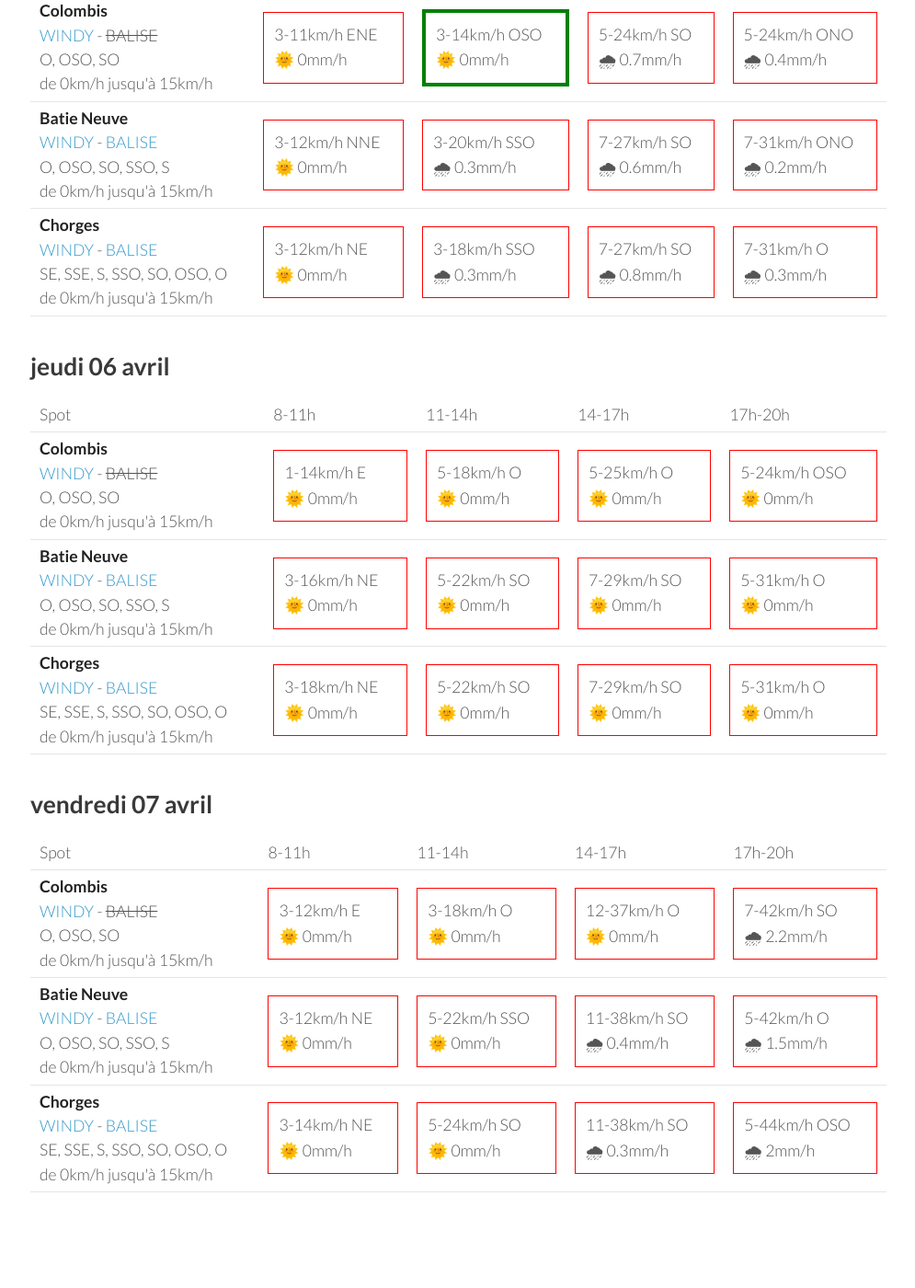
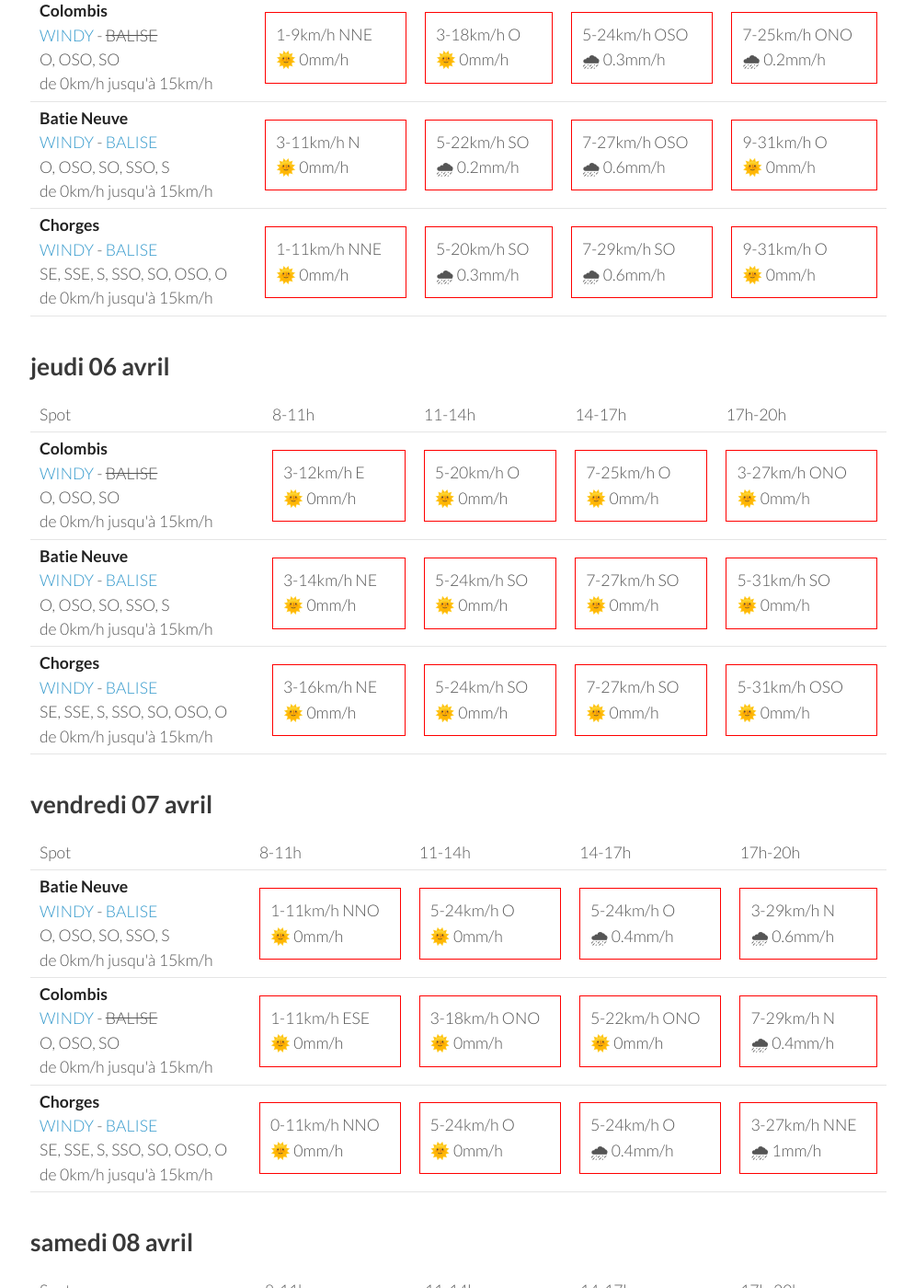
Before and after one commit to parapente-dans-le-nord/parapente-dans-le-nord.github.io, a Jekyll site: the page built from saint_andre.markdown, in a window 1280 px wide and 1400 px high, scrolled down 1325 px. Shown: the whole window at 92% size, without its empty margins (25-1020 px from the left). Built offline with Jekyll 4.4.1, drawn with Linux system fonts in a browser that asks for light colours; some of the changed text lies outside the part shown.

Commit message:
update index.markdown

```diff
--- a/saint_andre.markdown
+++ b/saint_andre.markdown
@@ -24,31 +24,28 @@ page mise à jour le lundi 03 avril 06:35
 <tr>
         <td><strong>Chorges</strong><br><a href="https://windy.com/44.578/6.280?44.559,6.262,10">WINDY</a> - <span class=""><a href="https://www.openwindmap.org/PP554">BALISE</a> </span><br> <span class="vent-favorable">SE, SSE, S, SSO, SO, OSO, O</span><br><span class="force-vent">de 0km/h jusqu'à 15km/h</span> </td>
 
-            <td><div class="not-flyable"><p>1-5km/h NNO</p><p>🌞 0mm/h</p></div></td>
-            <td><div class="flyable"><p>5-9km/h SO</p><p>🌞 0mm/h</p></div></td>
-            <td><div class="not-flyable"><p>11-25km/h OSO</p><p>🌞 0mm/h</p></div></td>
-            <td><div class="not-flyable"><p>11-27km/h NO</p><p>🌞 0mm/h</p></div></td>
-
+            <td><div class="not-flyable"><p>0-0km/h NA</p><p>🌧️ 0mm/h</p></div></td>
+            <td><div class="flyable"><p>5-11km/h SSO</p><p>🌞 0mm/h</p></div></td>
+            <td><div class="not-flyable"><p>11-22km/h SO</p><p>🌞 0mm/h</p></div></td>
+            <td><div class="not-flyable"><p>12-24km/h NNO</p><p>🌞 0mm/h</p></div></td>
 
     </tr>
 <tr>
         <td><strong>Batie Neuve</strong><br><a href="https://windy.com/44.584/6.236?44.559,6.262,10,m:eTtagly">WINDY</a> - <span class=""><a href="https://www.openwindmap.org/PP554">BALISE</a> </span><br> <span class="vent-favorable">O, OSO, SO, SSO, S</span><br><span class="force-vent">de 0km/h jusqu'à 15km/h</span> </td>
 
-            <td><div class="not-flyable"><p>5-11km/h NE</p><p>🌞 0mm/h</p></div></td>
-            <td><div class="flyable"><p>3-9km/h SSO</p><p>🌞 0mm/h</p></div></td>
-            <td><div class="not-flyable"><p>11-31km/h NNO</p><p>🌞 0mm/h</p></div></td>
-            <td><div class="not-flyable"><p>14-37km/h NNO</p><p>🌞 0mm/h</p></div></td>
-
+            <td><div class="not-flyable"><p>0-0km/h NA</p><p>🌧️ 0mm/h</p></div></td>
+            <td><div class="flyable"><p>1-7km/h S</p><p>🌞 0mm/h</p></div></td>
+            <td><div class="not-flyable"><p>11-27km/h NO</p><p>🌞 0mm/h</p></div></td>
+            <td><div class="not-flyable"><p>14-40km/h NNO</p><p>🌞 0mm/h</p></div></td>
 
     </tr>
 <tr>
         <td><strong>Colombis</strong><br><a href="https://windy.com/44.494/6.216?44.559,6.262,10">WINDY</a> - <span class="no-balise"> BALISE </span><br> <span class="vent-favorable">O, OSO, SO</span><br><span class="force-vent">de 0km/h jusqu'à 15km/h</span> </td>
 
-            <td><div class="not-flyable"><p>3-16km/h N</p><p>🌞 0mm/h</p></div></td>
-            <td><div class="not-flyable"><p>5-12km/h SE</p><p>🌞 0mm/h</p></div></td>
-            <td><div class="not-flyable"><p>9-27km/h NNO</p><p>🌞 0mm/h</p></div></td>
-            <td><div class="not-flyable"><p>14-37km/h NNO</p><p>🌞 0mm/h</p></div></td>
-
+            <td><div class="not-flyable"><p>0-0km/h NA</p><p>🌧️ 0mm/h</p></div></td>
+            <td><div class="not-flyable"><p>1-5km/h SE</p><p>🌞 0mm/h</p></div></td>
+            <td><div class="not-flyable"><p>11-27km/h NNO</p><p>🌞 0mm/h</p></div></td>
+            <td><div class="not-flyable"><p>16-37km/h NNO</p><p>🌞 0mm/h</p></div></td>
 
     </tr>
 
@@ -68,12 +65,12 @@ page mise à jour le lundi 03 avril 06:35
       <td>17h-20h</td>
     </tr>
 <tr>
-        <td><strong>Colombis</strong><br><a href="https://windy.com/44.494/6.216?44.559,6.262,10">WINDY</a> - <span class="no-balise"> BALISE </span><br> <span class="vent-favorable">O, OSO, SO</span><br><span class="force-vent">de 0km/h jusqu'à 15km/h</span> </td>
+        <td><strong>Batie Neuve</strong><br><a href="https://windy.com/44.584/6.236?44.559,6.262,10,m:eTtagly">WINDY</a> - <span class=""><a href="https://www.openwindmap.org/PP554">BALISE</a> </span><br> <span class="vent-favorable">O, OSO, SO, SSO, S</span><br><span class="force-vent">de 0km/h jusqu'à 15km/h</span> </td>
 
-            <td><div class="not-flyable"><p>0-3km/h NE</p><p>🌞 0mm/h</p></div></td>
-            <td><div class="flyable"><p>5-11km/h SO</p><p>🌞 0mm/h</p></div></td>
-            <td><div class="not-flyable"><p>7-24km/h O</p><p>🌞 0mm/h</p></div></td>
-            <td><div class="not-flyable"><p>11-27km/h NNO</p><p>🌞 0mm/h</p></div></td>
+            <td><div class="not-flyable"><p>3-5km/h NE</p><p>🌞 0mm/h</p></div></td>
+            <td><div class="flyable"><p>5-14km/h SO</p><p>🌞 0mm/h</p></div></td>
+            <td><div class="not-flyable"><p>9-25km/h O</p><p>🌞 0mm/h</p></div></td>
+            <td><div class="not-flyable"><p>12-29km/h NNO</p><p>🌞 0mm/h</p></div></td>
 
 
     </tr>
@@ -81,19 +78,19 @@ page mise à jour le lundi 03 avril 06:35
         <td><strong>Chorges</strong><br><a href="https://windy.com/44.578/6.280?44.559,6.262,10">WINDY</a> - <span class=""><a href="https://www.openwindmap.org/PP554">BALISE</a> </span><br> <span class="vent-favorable">SE, SSE, S, SSO, SO, OSO, O</span><br><span class="force-vent">de 0km/h jusqu'à 15km/h</span> </td>
 
             <td><div class="not-flyable"><p>3-5km/h NE</p><p>🌞 0mm/h</p></div></td>
-            <td><div class="flyable"><p>5-14km/h OSO</p><p>🌞 0mm/h</p></div></td>
-            <td><div class="not-flyable"><p>14-27km/h SO</p><p>🌞 0mm/h</p></div></td>
-            <td><div class="not-flyable"><p>9-22km/h ONO</p><p>🌞 0mm/h</p></div></td>
+            <td><div class="flyable"><p>5-12km/h SO</p><p>🌞 0mm/h</p></div></td>
+            <td><div class="not-flyable"><p>16-31km/h SO</p><p>🌞 0mm/h</p></div></td>
+            <td><div class="not-flyable"><p>7-24km/h ONO</p><p>🌞 0mm/h</p></div></td>
 
 
     </tr>
 <tr>
-        <td><strong>Batie Neuve</strong><br><a href="https://windy.com/44.584/6.236?44.559,6.262,10,m:eTtagly">WINDY</a> - <span class=""><a href="https://www.openwindmap.org/PP554">BALISE</a> </span><br> <span class="vent-favorable">O, OSO, SO, SSO, S</span><br><span class="force-vent">de 0km/h jusqu'à 15km/h</span> </td>
+        <td><strong>Colombis</strong><br><a href="https://windy.com/44.494/6.216?44.559,6.262,10">WINDY</a> - <span class="no-balise"> BALISE </span><br> <span class="vent-favorable">O, OSO, SO</span><br><span class="force-vent">de 0km/h jusqu'à 15km/h</span> </td>
 
-            <td><div class="not-flyable"><p>3-5km/h NE</p><p>🌞 0mm/h</p></div></td>
-            <td><div class="not-flyable"><p>7-16km/h OSO</p><p>🌞 0mm/h</p></div></td>
-            <td><div class="not-flyable"><p>11-27km/h OSO</p><p>🌞 0mm/h</p></div></td>
-            <td><div class="not-flyable"><p>12-31km/h NNO</p><p>🌞 0mm/h</p></div></td>
+            <td><div class="not-flyable"><p>1-3km/h NE</p><p>🌞 0mm/h</p></div></td>
+            <td><div class="not-flyable"><p>5-12km/h S</p><p>🌞 0mm/h</p></div></td>
+            <td><div class="not-flyable"><p>7-24km/h O</p><p>🌞 0mm/h</p></div></td>
+            <td><div class="not-flyable"><p>9-25km/h NNO</p><p>🌞 0mm/h</p></div></td>
 
 
     </tr>
@@ -116,30 +113,30 @@ page mise à jour le lundi 03 avril 06:35
 <tr>
         <td><strong>Colombis</strong><br><a href="https://windy.com/44.494/6.216?44.559,6.262,10">WINDY</a> - <span class="no-balise"> BALISE </span><br> <span class="vent-favorable">O, OSO, SO</span><br><span class="force-vent">de 0km/h jusqu'à 15km/h</span> </td>
 
-            <td><div class="not-flyable"><p>3-11km/h ENE</p><p>🌞 0mm/h</p></div></td>
-            <td><div class="flyable"><p>3-14km/h OSO</p><p>🌞 0mm/h</p></div></td>
-            <td><div class="not-flyable"><p>5-24km/h SO</p><p>🌧 0.7mm/h</p></div></td>
-            <td><div class="not-flyable"><p>5-24km/h ONO</p><p>🌧 0.4mm/h</p></div></td>
+            <td><div class="not-flyable"><p>1-9km/h NNE</p><p>🌞 0mm/h</p></div></td>
+            <td><div class="not-flyable"><p>3-18km/h O</p><p>🌞 0mm/h</p></div></td>
+            <td><div class="not-flyable"><p>5-24km/h OSO</p><p>🌧 0.3mm/h</p></div></td>
+            <td><div class="not-flyable"><p>7-25km/h ONO</p><p>🌧 0.2mm/h</p></div></td>
 
 
     </tr>
 <tr>
         <td><strong>Batie Neuve</strong><br><a href="https://windy.com/44.584/6.236?44.559,6.262,10,m:eTtagly">WINDY</a> - <span class=""><a href="https://www.openwindmap.org/PP554">BALISE</a> </span><br> <span class="vent-favorable">O, OSO, SO, SSO, S</span><br><span class="force-vent">de 0km/h jusqu'à 15km/h</span> </td>
 
-            <td><div class="not-flyable"><p>3-12km/h NNE</p><p>🌞 0mm/h</p></div></td>
-            <td><div class="not-flyable"><p>3-20km/h SSO</p><p>🌧 0.3mm/h</p></div></td>
-            <td><div class="not-flyable"><p>7-27km/h SO</p><p>🌧 0.6mm/h</p></div></td>
-            <td><div class="not-flyable"><p>7-31km/h ONO</p><p>🌧 0.2mm/h</p></div></td>
+            <td><div class="not-flyable"><p>3-11km/h N</p><p>🌞 0mm/h</p></div></td>
+            <td><div class="not-flyable"><p>5-22km/h SO</p><p>🌧 0.2mm/h</p></div></td>
+            <td><div class="not-flyable"><p>7-27km/h OSO</p><p>🌧 0.6mm/h</p></div></td>
+            <td><div class="not-flyable"><p>9-31km/h O</p><p>🌞 0mm/h</p></div></td>
 
 
     </tr>
 <tr>
         <td><strong>Chorges</strong><br><a href="https://windy.com/44.578/6.280?44.559,6.262,10">WINDY</a> - <span class=""><a href="https://www.openwindmap.org/PP554">BALISE</a> </span><br> <span class="vent-favorable">SE, SSE, S, SSO, SO, OSO, O</span><br><span class="force-vent">de 0km/h jusqu'à 15km/h</span> </td>
 
-            <td><div class="not-flyable"><p>3-12km/h NE</p><p>🌞 0mm/h</p></div></td>
-            <td><div class="not-flyable"><p>3-18km/h SSO</p><p>🌧 0.3mm/h</p></div></td>
-            <td><div class="not-flyable"><p>7-27km/h SO</p><p>🌧 0.8mm/h</p></div></td>
-            <td><div class="not-flyable"><p>7-31km/h O</p><p>🌧 0.3mm/h</p></div></td>
+            <td><div class="not-flyable"><p>1-11km/h NNE</p><p>🌞 0mm/h</p></div></td>
+            <td><div class="not-flyable"><p>5-20km/h SO</p><p>🌧 0.3mm/h</p></div></td>
+            <td><div class="not-flyable"><p>7-29km/h SO</p><p>🌧 0.6mm/h</p></div></td>
+            <td><div class="not-flyable"><p>9-31km/h O</p><p>🌞 0mm/h</p></div></td>
 
 
     </tr>
@@ -162,30 +159,30 @@ page mise à jour le lundi 03 avril 06:35
 <tr>
         <td><strong>Colombis</strong><br><a href="https://windy.com/44.494/6.216?44.559,6.262,10">WINDY</a> - <span class="no-balise"> BALISE </span><br> <span class="vent-favorable">O, OSO, SO</span><br><span class="force-vent">de 0km/h jusqu'à 15km/h</span> </td>
 
-            <td><div class="not-flyable"><p>1-14km/h E</p><p>🌞 0mm/h</p></div></td>
-            <td><div class="not-flyable"><p>5-18km/h O</p><p>🌞 0mm/h</p></div></td>
-            <td><div class="not-flyable"><p>5-25km/h O</p><p>🌞 0mm/h</p></div></td>
-            <td><div class="not-flyable"><p>5-24km/h OSO</p><p>🌞 0mm/h</p></div></td>
+            <td><div class="not-flyable"><p>3-12km/h E</p><p>🌞 0mm/h</p></div></td>
+            <td><div class="not-flyable"><p>5-20km/h O</p><p>🌞 0mm/h</p></div></td>
+            <td><div class="not-flyable"><p>7-25km/h O</p><p>🌞 0mm/h</p></div></td>
+            <td><div class="not-flyable"><p>3-27km/h ONO</p><p>🌞 0mm/h</p></div></td>
 
 
     </tr>
 <tr>
         <td><strong>Batie Neuve</strong><br><a href="https://windy.com/44.584/6.236?44.559,6.262,10,m:eTtagly">WINDY</a> - <span class=""><a href="https://www.openwindmap.org/PP554">BALISE</a> </span><br> <span class="vent-favorable">O, OSO, SO, SSO, S</span><br><span class="force-vent">de 0km/h jusqu'à 15km/h</span> </td>
 
-            <td><div class="not-flyable"><p>3-16km/h NE</p><p>🌞 0mm/h</p></div></td>
-            <td><div class="not-flyable"><p>5-22km/h SO</p><p>🌞 0mm/h</p></div></td>
-            <td><div class="not-flyable"><p>7-29km/h SO</p><p>🌞 0mm/h</p></div></td>
-            <td><div class="not-flyable"><p>5-31km/h O</p><p>🌞 0mm/h</p></div></td>
+            <td><div class="not-flyable"><p>3-14km/h NE</p><p>🌞 0mm/h</p></div></td>
+            <td><div class="not-flyable"><p>5-24km/h SO</p><p>🌞 0mm/h</p></div></td>
+            <td><div class="not-flyable"><p>7-27km/h SO</p><p>🌞 0mm/h</p></div></td>
+            <td><div class="not-flyable"><p>5-31km/h SO</p><p>🌞 0mm/h</p></div></td>
 
 
     </tr>
 <tr>
         <td><strong>Chorges</strong><br><a href="https://windy.com/44.578/6.280?44.559,6.262,10">WINDY</a> - <span class=""><a href="https://www.openwindmap.org/PP554">BALISE</a> </span><br> <span class="vent-favorable">SE, SSE, S, SSO, SO, OSO, O</span><br><span class="force-vent">de 0km/h jusqu'à 15km/h</span> </td>
 
-            <td><div class="not-flyable"><p>3-18km/h NE</p><p>🌞 0mm/h</p></div></td>
-            <td><div class="not-flyable"><p>5-22km/h SO</p><p>🌞 0mm/h</p></div></td>
-            <td><div class="not-flyable"><p>7-29km/h SO</p><p>🌞 0mm/h</p></div></td>
-            <td><div class="not-flyable"><p>5-31km/h O</p><p>🌞 0mm/h</p></div></td>
+            <td><div class="not-flyable"><p>3-16km/h NE</p><p>🌞 0mm/h</p></div></td>
+            <td><div class="not-flyable"><p>5-24km/h SO</p><p>🌞 0mm/h</p></div></td>
+            <td><div class="not-flyable"><p>7-27km/h SO</p><p>🌞 0mm/h</p></div></td>
+            <td><div class="not-flyable"><p>5-31km/h OSO</p><p>🌞 0mm/h</p></div></td>
 
 
     </tr>
@@ -206,32 +203,32 @@ page mise à jour le lundi 03 avril 06:35
       <td>17h-20h</td>
     </tr>
 <tr>
-        <td><strong>Colombis</strong><br><a href="https://windy.com/44.494/6.216?44.559,6.262,10">WINDY</a> - <span class="no-balise"> BALISE </span><br> <span class="vent-favorable">O, OSO, SO</span><br><span class="force-vent">de 0km/h jusqu'à 15km/h</span> </td>
+        <td><strong>Batie Neuve</strong><br><a href="https://windy.com/44.584/6.236?44.559,6.262,10,m:eTtagly">WINDY</a> - <span class=""><a href="https://www.openwindmap.org/PP554">BALISE</a> </span><br> <span class="vent-favorable">O, OSO, SO, SSO, S</span><br><span class="force-vent">de 0km/h jusqu'à 15km/h</span> </td>
 
-            <td><div class="not-flyable"><p>3-12km/h E</p><p>🌞 0mm/h</p></div></td>
-            <td><div class="not-flyable"><p>3-18km/h O</p><p>🌞 0mm/h</p></div></td>
-            <td><div class="not-flyable"><p>12-37km/h O</p><p>🌞 0mm/h</p></div></td>
-            <td><div class="not-flyable"><p>7-42km/h SO</p><p>🌧 2.2mm/h</p></div></td>
+            <td><div class="not-flyable"><p>1-11km/h NNO</p><p>🌞 0mm/h</p></div></td>
+            <td><div class="not-flyable"><p>5-24km/h O</p><p>🌞 0mm/h</p></div></td>
+            <td><div class="not-flyable"><p>5-24km/h O</p><p>🌧 0.4mm/h</p></div></td>
+            <td><div class="not-flyable"><p>3-29km/h N</p><p>🌧 0.6mm/h</p></div></td>
 
 
     </tr>
 <tr>
-        <td><strong>Batie Neuve</strong><br><a href="https://windy.com/44.584/6.236?44.559,6.262,10,m:eTtagly">WINDY</a> - <span class=""><a href="https://www.openwindmap.org/PP554">BALISE</a> </span><br> <span class="vent-favorable">O, OSO, SO, SSO, S</span><br><span class="force-vent">de 0km/h jusqu'à 15km/h</span> </td>
+        <td><strong>Colombis</strong><br><a href="https://windy.com/44.494/6.216?44.559,6.262,10">WINDY</a> - <span class="no-balise"> BALISE </span><br> <span class="vent-favorable">O, OSO, SO</span><br><span class="force-vent">de 0km/h jusqu'à 15km/h</span> </td>
 
-            <td><div class="not-flyable"><p>3-12km/h NE</p><p>🌞 0mm/h</p></div></td>
-            <td><div class="not-flyable"><p>5-22km/h SSO</p><p>🌞 0mm/h</p></div></td>
-            <td><div class="not-flyable"><p>11-38km/h SO</p><p>🌧 0.4mm/h</p></div></td>
-            <td><div class="not-flyable"><p>5-42km/h O</p><p>🌧 1.5mm/h</p></div></td>
+            <td><div class="not-flyable"><p>1-11km/h ESE</p><p>🌞 0mm/h</p></div></td>
+            <td><div class="not-flyable"><p>3-18km/h ONO</p><p>🌞 0mm/h</p></div></td>
+            <td><div class="not-flyable"><p>5-22km/h ONO</p><p>🌞 0mm/h</p></div></td>
+            <td><div class="not-flyable"><p>7-29km/h N</p><p>🌧 0.4mm/h</p></div></td>
 
 
     </tr>
 <tr>
         <td><strong>Chorges</strong><br><a href="https://windy.com/44.578/6.280?44.559,6.262,10">WINDY</a> - <span class=""><a href="https://www.openwindmap.org/PP554">BALISE</a> </span><br> <span class="vent-favorable">SE, SSE, S, SSO, SO, OSO, O</span><br><span class="force-vent">de 0km/h jusqu'à 15km/h</span> </td>
 
-            <td><div class="not-flyable"><p>3-14km/h NE</p><p>🌞 0mm/h</p></div></td>
-            <td><div class="not-flyable"><p>5-24km/h SO</p><p>🌞 0mm/h</p></div></td>
-            <td><div class="not-flyable"><p>11-38km/h SO</p><p>🌧 0.3mm/h</p></div></td>
-            <td><div class="not-flyable"><p>5-44km/h OSO</p><p>🌧 2mm/h</p></div></td>
+            <td><div class="not-flyable"><p>0-11km/h NNO</p><p>🌞 0mm/h</p></div></td>
+            <td><div class="not-flyable"><p>5-24km/h O</p><p>🌞 0mm/h</p></div></td>
+            <td><div class="not-flyable"><p>5-24km/h O</p><p>🌧 0.4mm/h</p></div></td>
+            <td><div class="not-flyable"><p>3-27km/h NNE</p><p>🌧 1mm/h</p></div></td>
 
 
     </tr>
@@ -239,3 +236,49 @@ page mise à jour le lundi 03 avril 06:35
 </tbody>
 </table>
 {:/}
+## samedi 08 avril
+
+{::nomarkdown}
+<table>
+  <tbody>
+    <tr>
+      <td>Spot</td>
+      <td>8-11h</td>
+      <td>11-14h</td>
+      <td>14-17h</td>
+      <td>17h-20h</td>
+    </tr>
+<tr>
+        <td><strong>Batie Neuve</strong><br><a href="https://windy.com/44.584/6.236?44.559,6.262,10,m:eTtagly">WINDY</a> - <span class=""><a href="https://www.openwindmap.org/PP554">BALISE</a> </span><br> <span class="vent-favorable">O, OSO, SO, SSO, S</span><br><span class="force-vent">de 0km/h jusqu'à 15km/h</span> </td>
+
+            <td><div class="not-flyable"><p>3-14km/h NNE</p><p>🌞 0mm/h</p></div></td>
+            <td><div class="not-flyable"><p>3-22km/h SO</p><p>🌞 0mm/h</p></div></td>
+            <td><div class="not-flyable"><p>1-22km/h OSO</p><p>🌧 0.3mm/h</p></div></td>
+            <td><div class="not-flyable"><p>1-20km/h S</p><p>🌧 0.8mm/h</p></div></td>
+
+
+    </tr>
+<tr>
+        <td><strong>Colombis</strong><br><a href="https://windy.com/44.494/6.216?44.559,6.262,10">WINDY</a> - <span class="no-balise"> BALISE </span><br> <span class="vent-favorable">O, OSO, SO</span><br><span class="force-vent">de 0km/h jusqu'à 15km/h</span> </td>
+
+            <td><div class="not-flyable"><p>1-12km/h NE</p><p>🌞 0mm/h</p></div></td>
+            <td><div class="not-flyable"><p>1-16km/h NO</p><p>🌞 0mm/h</p></div></td>
+            <td><div class="not-flyable"><p>1-18km/h SSO</p><p>🌞 0mm/h</p></div></td>
+            <td><div class="not-flyable"><p>3-18km/h NE</p><p>🌧 1.2mm/h</p></div></td>
+
+
+    </tr>
+<tr>
+        <td><strong>Chorges</strong><br><a href="https://windy.com/44.578/6.280?44.559,6.262,10">WINDY</a> - <span class=""><a href="https://www.openwindmap.org/PP554">BALISE</a> </span><br> <span class="vent-favorable">SE, SSE, S, SSO, SO, OSO, O</span><br><span class="force-vent">de 0km/h jusqu'à 15km/h</span> </td>
+
+            <td><div class="not-flyable"><p>5-18km/h NE</p><p>🌞 0mm/h</p></div></td>
+            <td><div class="not-flyable"><p>1-24km/h SSO</p><p>🌞 0mm/h</p></div></td>
+            <td><div class="not-flyable"><p>1-22km/h SO</p><p>🌧 0.2mm/h</p></div></td>
+            <td><div class="not-flyable"><p>1-22km/h SSO</p><p>🌧 0.8mm/h</p></div></td>
+
+
+    </tr>
+
+</tbody>
+</table>
+{:/}
```
Also changed, not shown: other parts of saint_andre.markdown (+1 -1 lines).
